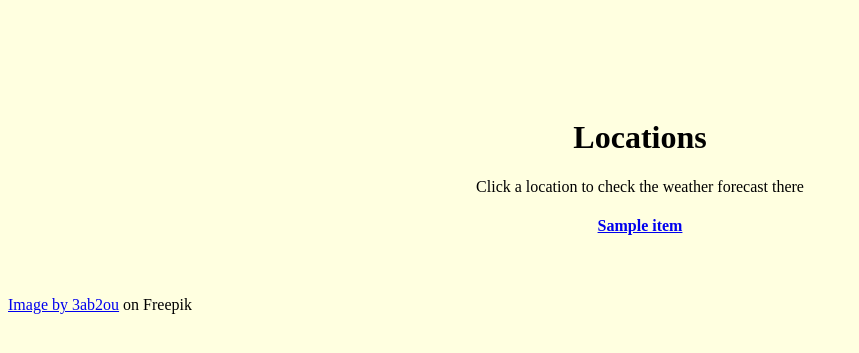
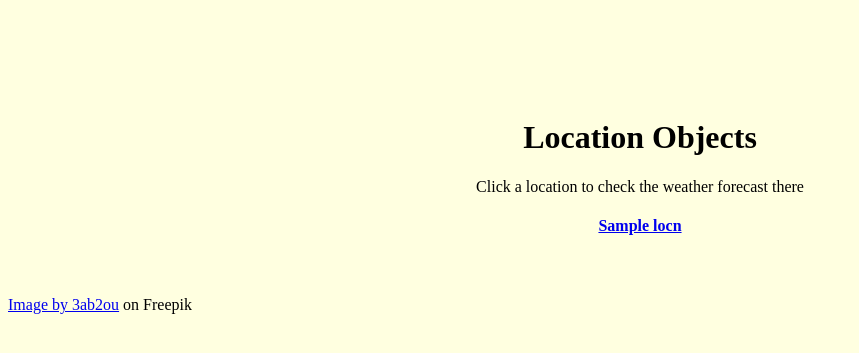
Before and after one commit to davin2020/py_flask_weather, a Flask app: template templates/locations.html in a window 1280 px wide. Shown: the top 353 px of the page, without its empty margins (0-859 px from the left). Run offline with Flask 2, Linux system fonts and the light colour scheme; the template is opened without the code that fills it: most values are stand-ins (such as "Sample title", 1, 10 or a date in 2020).

Commit message:
passed list of location objects to html page and outputted location name & id as part of urls

```diff
--- a/templates/locations.html
+++ b/templates/locations.html
@@ -12,8 +12,10 @@
 
         <div class="container">
              <div class="top-pad">
-                 <h1>Locations</h1>
+                 <h1>Location Objects</h1>
                  <p>Click a location to check the weather forecast there</p>
+
+                 {#
                  {% for item in locations %}
                       <div class="well">
                             <h4>
@@ -21,6 +23,19 @@
                             </h4>
                       </div>
                 {% endfor %}
+                 #}
+
+<!--                 <h3>new locn objs - lcocation objs in a list</h3>-->
+
+
+                 {% for locn in location_list %}
+<!--                    <p>{{ locn["name"] }} - {{ locn.id }}</p>-->
+                 <div class="well">
+                            <h4>
+                                <a href={{ url_for('show_weather', id=locn.id) }}>{{ locn["name"] }}</a>
+                            </h4>
+                      </div>
+                 {% endfor %}
               </div>
         </div>
 
```
